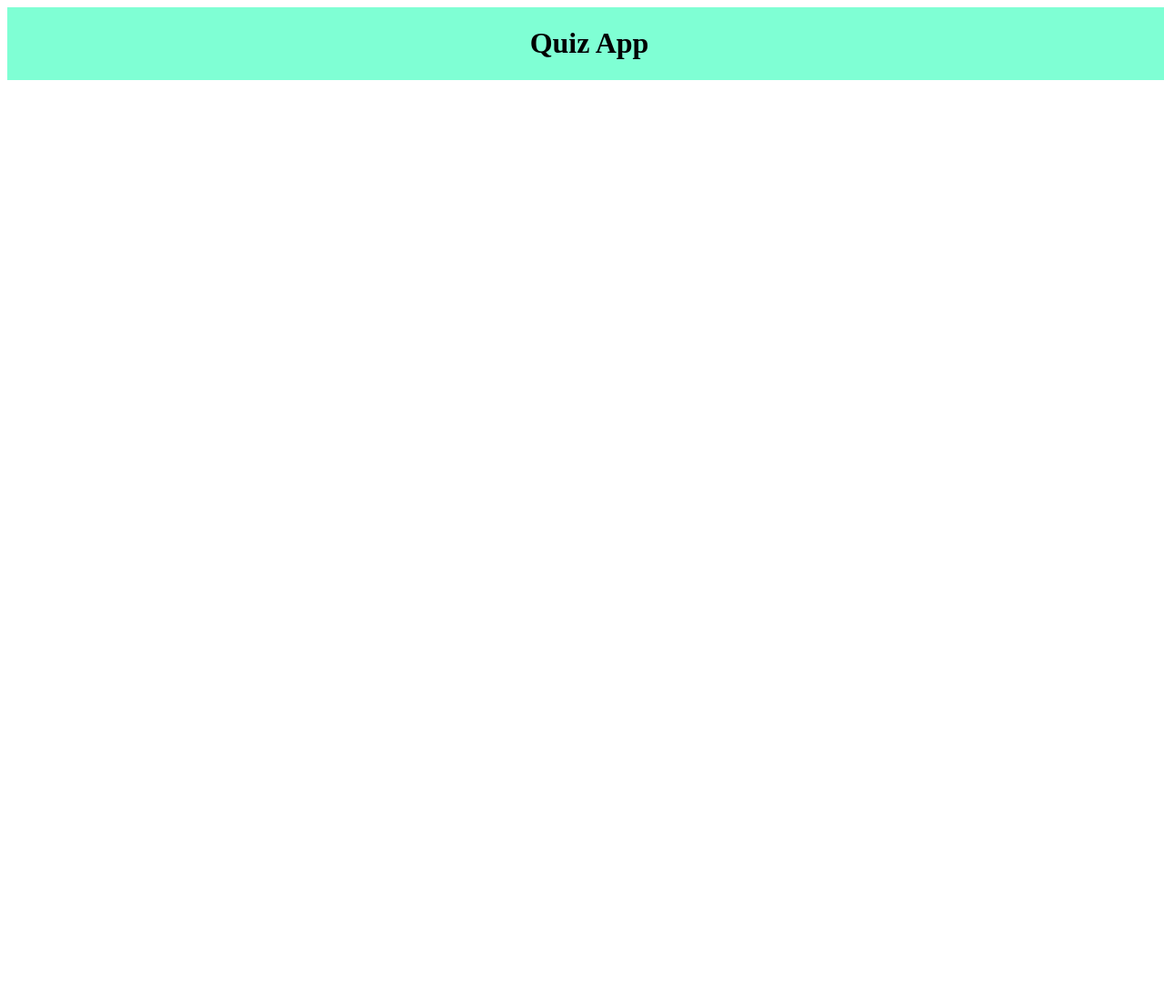
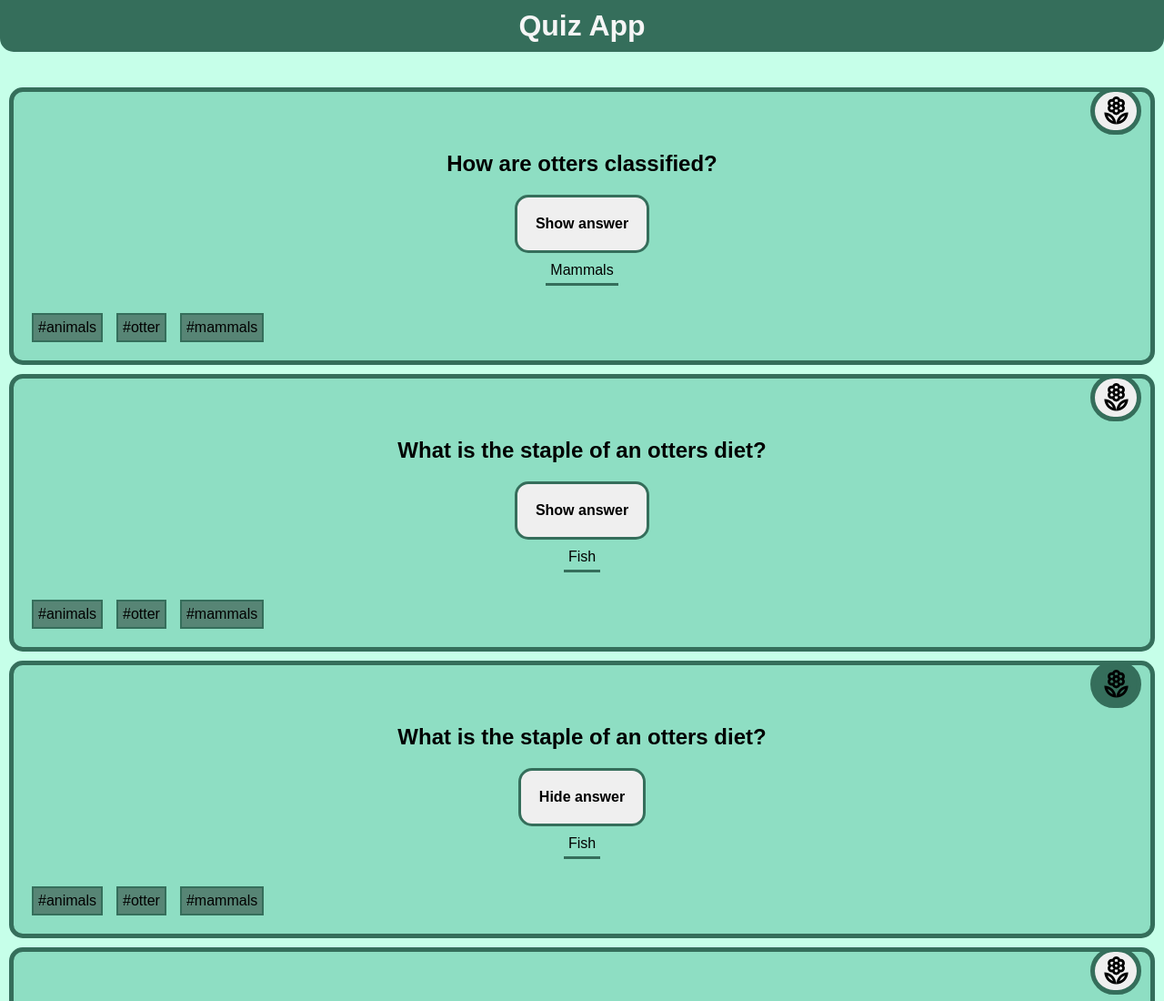
Before and after one commit to laurasliwa/recap-project-1-quiz-app, a plain HTML site: page index.html in a window 1280 px wide. Shown: the top 1100 px of the page at 91% size. Before the commit the page ends 800 px from the top, so only its background shows below. Drawn offline with Linux system fonts and the light colour scheme.

Commit message:
first draft question card with html and css

```diff
--- a/index.html
+++ b/index.html
@@ -10,5 +10,85 @@
     <header>
       <h1>Quiz App</h1>
     </header>
+    <main>
+      <button class="bookmark">
+        <img src="flower_FILL0.svg" alt="flower" />
+      </button>
+      <article class="question-card">
+        <h2 class="question">How are otters classified?</h2>
+        <button class="show-answer">Show answer</button>
+        <p class="answer">Mammals</p>
+        <div class="tag-container">
+          <p class="tag">#animals</p>
+          <p class="tag">#otter</p>
+          <p class="tag">#mammals</p>
+        </div>
+      </article>
+      <button class="bookmark">
+        <img src="flower_FILL0.svg" alt="flower" />
+      </button>
+      <article class="question-card">
+        <h2 class="question">What is the staple of an otters diet?</h2>
+        <button class="show-answer">Show answer</button>
+        <p class="answer">Fish</p>
+        <div class="tag-container">
+          <p class="tag">#animals</p>
+          <p class="tag">#otter</p>
+          <p class="tag">#mammals</p>
+        </div>
+      </article>
+      <button class="bookmark-checked">
+        <img src="flower_FILL0.svg" alt="flower" />
+      </button>
+      <article class="question-card">
+        <h2 class="question">What is the staple of an otters diet?</h2>
+        <button class="hide-answer">Hide answer</button>
+        <p class="answer">Fish</p>
+        <div class="tag-container">
+          <p class="tag">#animals</p>
+          <p class="tag">#otter</p>
+          <p class="tag">#mammals</p>
+        </div>
+      </article>
+      <button class="bookmark">
+        <img src="flower_FILL0.svg" alt="flower" />
+      </button>
+      <article class="question-card">
+        <h2 class="question">At what age are Otters able to swim?</h2>
+        <button class="show-answer">Show answer</button>
+        <p class="answer">Two months</p>
+        <div class="tag-container">
+          <p class="tag">#animals</p>
+          <p class="tag">#otter</p>
+          <p class="tag">#mammals</p>
+        </div>
+      </article>
+      <button class="bookmark">
+        <img src="flower_FILL0.svg" alt="flower" />
+      </button>
+      <article class="question-card">
+        <h2 class="question">For how long can Otters dove?</h2>
+        <button class="show-answer">Show answer</button>
+        <p class="answer">Up to seven minutes</p>
+        <div class="tag-container">
+          <p class="tag">#animals</p>
+          <p class="tag">#otter</p>
+          <p class="tag">#mammals</p>
+        </div>
+      </article>
+      <button class="bookmark">
+        <img src="flower_FILL0.svg" alt="flower" />
+      </button>
+      <article class="question-card">
+        <h2 class="question">How are Otters classified?</h2>
+        <button class="show-answer">Show answer</button>
+        <p class="answer">Mammals</p>
+        <div class="tag-container">
+          <p class="tag">#animals</p>
+          <p class="tag">#otter</p>
+          <p class="tag">#mammals</p>
+        </div>
+      </article>
+    </main>
   </body>
 </html>
--- a/style.css
+++ b/style.css
@@ -1,8 +1,131 @@
+* {
+  box-sizing: border-box;
+  margin: 0;
+  font-family: Arial;
+}
+
+body {
+  background-color: rgb(198, 255, 233);
+}
+
 header {
-  background: aquamarine;
+  background: rgb(53, 110, 91);
   width: 100%;
+  top: 0;
   display: flex;
-  flex-direction: row;
   justify-content: center;
+  align-items: center;
   position: fixed;
+  z-index: 2;
+  padding: 7px;
+  border-color: rgb(53, 110, 91);
+  border-style: solid;
+  border-radius: 0 0 15px 15px;
+  color: whitesmoke;
 }
+
+main {
+  margin-top: 12vh;
+}
+
+.question-card {
+  border-color: rgb(53, 110, 91);
+  border-width: 5px;
+  border-style: solid;
+  border-radius: 15px;
+  display: flex;
+  flex-direction: column;
+  align-items: center;
+  margin: 10px;
+  padding: 35px;
+  background-color: rgb(142, 222, 195);
+}
+
+.bookmark {
+  width: 56px;
+  height: auto;
+  display: flex;
+  position: absolute;
+  border: 5px solid black;
+  border-color: rgb(53, 110, 91);
+  border-radius: 50px;
+  right: 25px;
+}
+.bookmark:hover {
+  background-color: rgb(53, 110, 91);
+}
+
+.question {
+  padding: 30px 20px 20px 20px;
+  text-align: center;
+}
+
+.show-answer {
+  border-color: rgb(53, 110, 91);
+  border-style: solid;
+  border-width: 3px;
+  border-radius: 15px;
+  padding: 20px;
+  font-weight: bold;
+  font-size: 16px;
+}
+
+.show-answer:hover {
+  background-color: rgb(63, 140, 114);
+  border-color: rgb(63, 140, 114);
+}
+
+.hide-answer {
+  border-color: rgb(53, 110, 91);
+  border-style: solid;
+  border-width: 3px;
+  border-radius: 15px;
+  padding: 20px;
+  font-weight: bold;
+  font-size: 16px;
+}
+
+.hide-answer:hover {
+  background-color: rgb(63, 140, 114);
+  border-color: rgb(63, 140, 114);
+}
+
+.bookmark-checked {
+  width: 56px;
+  height: auto;
+  display: flex;
+  position: absolute;
+  border: 5px solid black;
+  border-color: rgb(53, 110, 91);
+  background-color: rgb(53, 110, 91);
+  border-radius: 40px;
+  right: 25px;
+}
+
+.answer {
+  padding: 5px;
+  margin: 5px;
+  border-style: solid;
+  border-color: rgb(53, 110, 91);
+  border-width: 0 0 3px 0;
+}
+
+.tag-container {
+  display: flex;
+  justify-content: flex-start;
+  gap: 15px;
+  padding: 5px;
+  flex-wrap: wrap;
+  width: 100%;
+  position: relative;
+  top: 20px;
+  left: -20px;
+}
+
+.tag {
+  background-color: rgb(87, 133, 117);
+  border-style: solid;
+  border-color: rgb(53, 110, 91);
+  border-width: 2px;
+  padding: 5px;
+}
```
Also changed, not shown: flower_FILL0.svg (added), flower_FILL1.svg (added).
